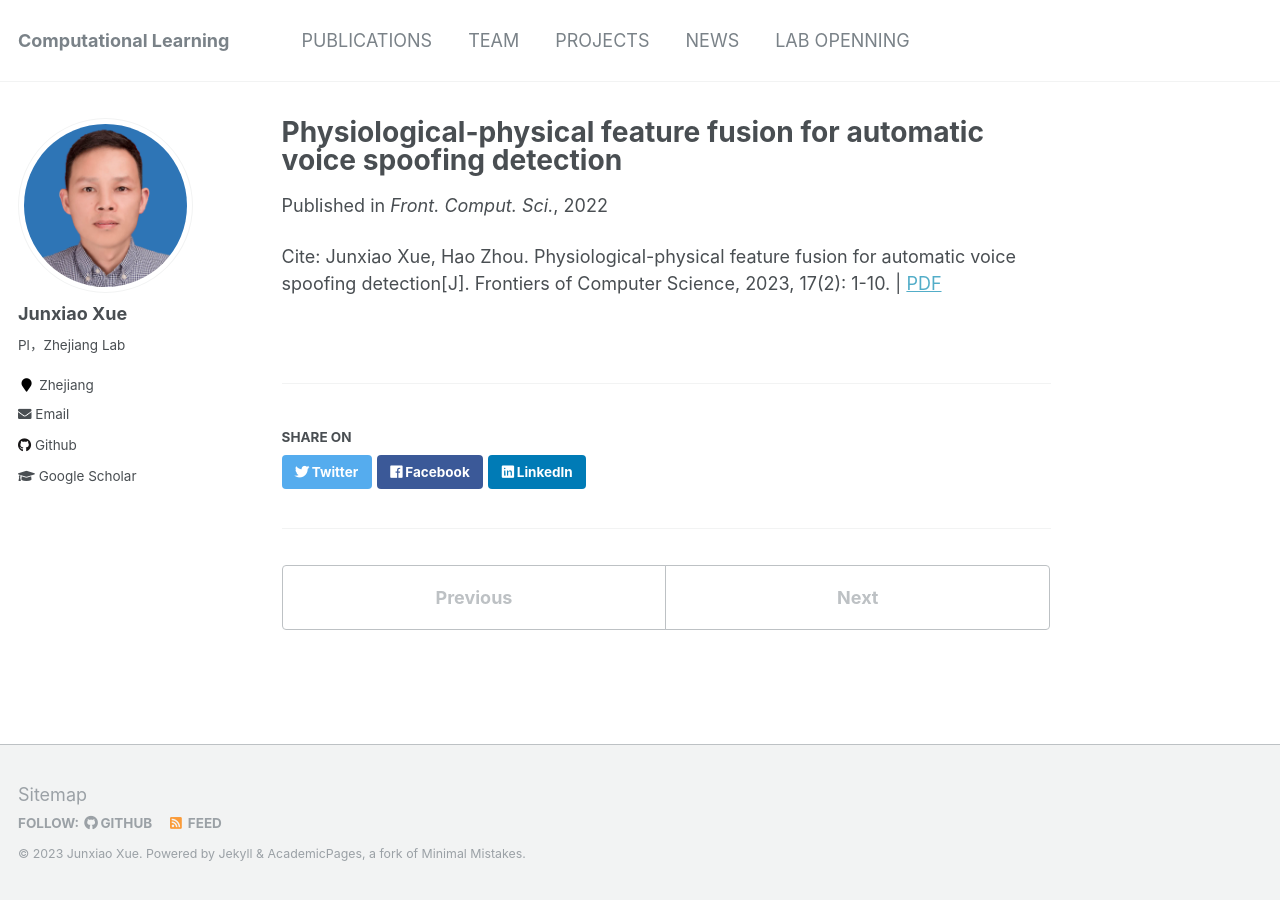
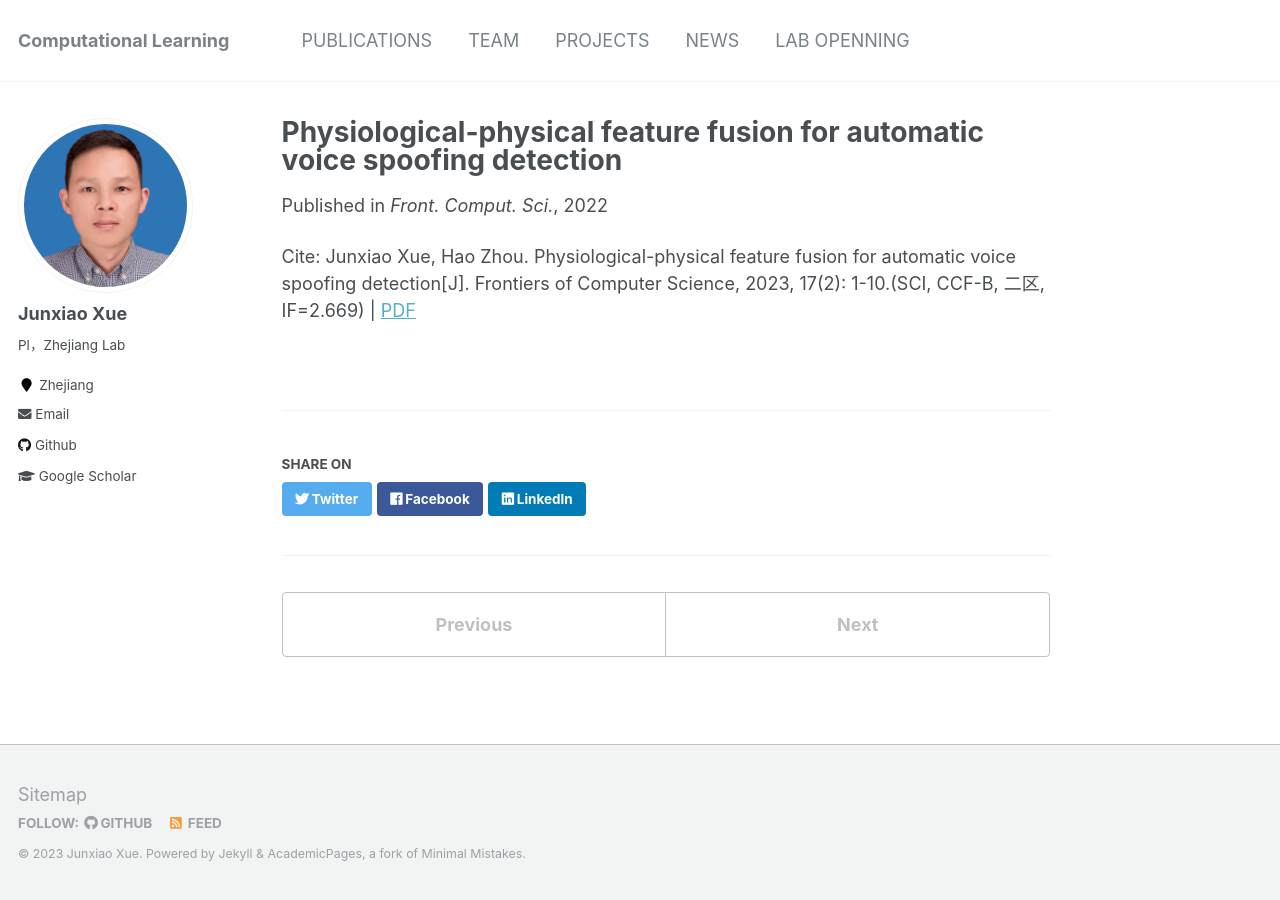
Before and after one commit to xuejx7/xuejx7.github.io, a Jekyll site: the page built from _publications/2022-08-27-Physiological-physical_feature_fusion_for_automatic_voice_spoofing_detection.md, in a window 1280 px wide. Built offline with Jekyll 4.4.1, drawn with Linux system fonts in a browser that asks for light colours.

Commit message:
Update 2022-08-27-Physiological-physical_feature_fusion_for_automatic_voice_spoofing_detection.md

```diff
--- a/_publications/2022-08-27-Physiological-physical_feature_fusion_for_automatic_voice_spoofing_detection.md
+++ b/_publications/2022-08-27-Physiological-physical_feature_fusion_for_automatic_voice_spoofing_detection.md
@@ -9,4 +9,4 @@ venue: 'Front. Comput. Sci.'
 #citation: 'Your Name, You. (2015). &quot;Paper Title Number 3.&quot; <i>Journal 1</i>. 1(3).'
 ---
 
-Cite: Junxiao Xue, Hao Zhou. Physiological-physical feature fusion for automatic voice spoofing detection[J]. Frontiers of Computer Science, 2023, 17(2): 1-10. \| [PDF](https://journal.hep.com.cn/fcs/EN/10.1007/s11704-022-2121-6)
+Cite: Junxiao Xue, Hao Zhou. Physiological-physical feature fusion for automatic voice spoofing detection[J]. Frontiers of Computer Science, 2023, 17(2): 1-10.(SCI, CCF-B, 二区, IF=2.669) \| [PDF](https://journal.hep.com.cn/fcs/EN/10.1007/s11704-022-2121-6)
```
